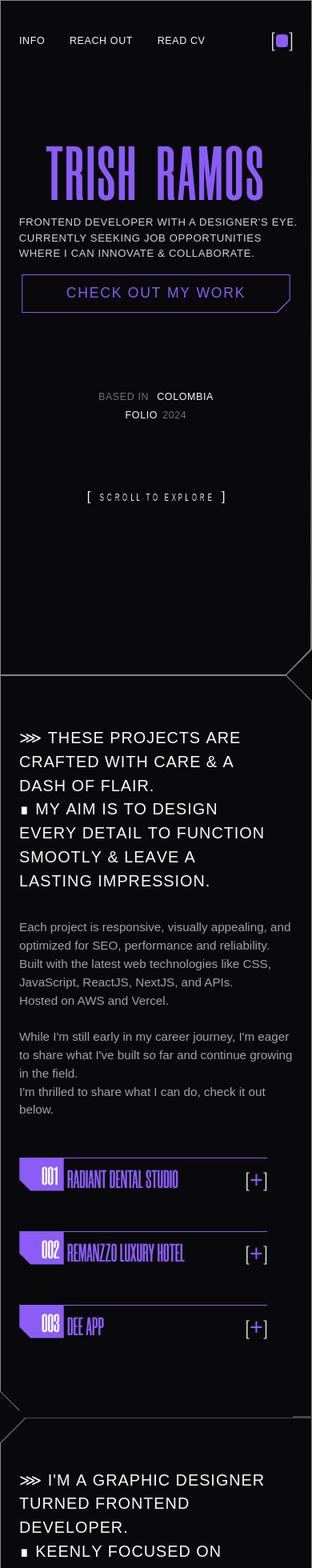
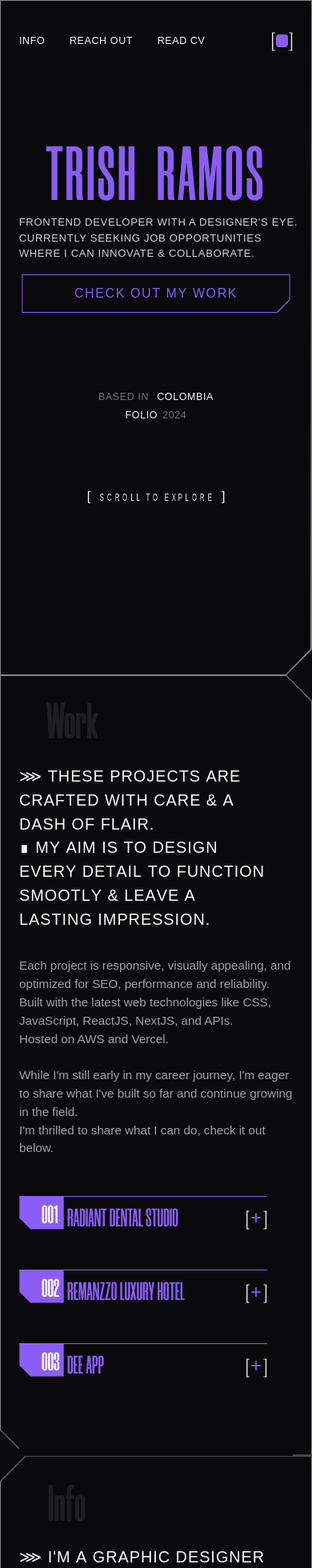
Before and after one commit to sandyFit/folio-2024, a React (Vite) app: page / in a window 390 px wide. Shown: the top 1960 px of the page at 80% size. Built offline with nearby package versions, Linux system fonts and the light colour scheme; a web font is replaced by a local one.

Commit message:
style adjustments

```diff
--- a/src/components/buttons/BottomLeftOutlineBtn.jsx
+++ b/src/components/buttons/BottomLeftOutlineBtn.jsx
@@ -3,9 +3,9 @@ import React from 'react'
 const BottomLeftOutlineBtn = () => {
     return (
         <button border-cut="bottom-left-purple"
-            className="group relative px-10 py-1 text-xxsmall-white mt-6 ">
+            className="group relative px-[1.45rem] lg:px-10 h-7 lg:h-9 mt-6 flex items-center ">
             <a to={"work"}
-                className="group relative overflow-hidden text-xsmall-purple tracking-widest">
+                className="group relative overflow-hidden text-xxsmall-purple lg:text-xsmall-purple tracking-widest">
                 <span className="relative inline-flex">
                     <span className="duration-700 [transition-delay:0.02s]
                     group-hover:[transform:rotateY(360deg)] group-hover:text-zinc-300">
--- a/src/components/buttons/SeeMore.jsx
+++ b/src/components/buttons/SeeMore.jsx
@@ -21,7 +21,7 @@ const SeeMore = ({ isOpen, handleToggle }) => {
                 {isOpen ? (
                     <span className='text-[3.2rem] absolute right-[1.88rem] -top-[1.8rem]'>-</span>
                 ) : (
-                        <span className='text-[2.1rem] absolute right-[2rem] -top-[.65rem]'>+</span>
+                        <span className='text-[2.1rem] absolute right-[1.8rem] -top-[.65rem]'>+</span>
                 )
                 }
             </div>
--- a/src/components/buttons/SeeMoreSmall.jsx
+++ b/src/components/buttons/SeeMoreSmall.jsx
@@ -21,7 +21,7 @@ const SeeMoreSmall = ({ isOpen, handleToggle }) => {
                 {isOpen ? (
                     <span className='text-[2.9rem] absolute right-[.4rem] -bottom-[1rem]'>-</span>
                 ) : (
-                        <span className='text-[1.8rem] absolute right-[.3rem] -bottom-[.5rem]'>+</span>
+                        <span className='text-[1.5rem] absolute right-[.4rem] -bottom-[.2rem]'>+</span>
                 )
                 }
             </div>
--- a/src/components/buttons/TopRightOutline.jsx
+++ b/src/components/buttons/TopRightOutline.jsx
@@ -2,10 +2,10 @@ import React from 'react'
 
 const TopRightOutline = () => {
     return (
-        <button border-cut="bottom-right-purple"
-            className="group relative px-10 py-1 text-xxsmall-white mt-6 ">
+        <button border-cut="top-right"
+            className="group relative px-[1.45rem] lg:px-10 h-7 lg:h-9 mt-6 flex items-center">
             <a to={"work"}
-                className="group relative overflow-hidden text-xsmall-purple tracking-widest">
+                className="group relative overflow-hidden text-xxsmall-purple lg:text-xsmall-purple tracking-widest">
                 <span className="relative inline-flex">
                     <span className="duration-700 [transition-delay:0.02s]
                     group-hover:[transform:rotateY(360deg)] group-hover:text-zinc-300">
--- a/src/index.css
+++ b/src/index.css
@@ -198,7 +198,7 @@
     }
 
     .text-xsmall-purple {
-      @apply font-grotesk text-violet-500 text-[1.1rem] font-[100] leading-[18px] uppercase
+      @apply font-grotesk text-violet-500 text-[1rem] lg:text-[1.1rem] font-[100] leading-[18px] uppercase
     }
 
     .text-xxsmall {
@@ -218,7 +218,7 @@
     }
 
     .text-xxsmall-purple {
-      @apply font-grotesk text-violet-600 text-[.8rem] font-[400] tracking-wider
+      @apply font-grotesk text-violet-600 uppercase text-[.8rem] font-[400] tracking-wider
     }
 
 
--- a/src/layouts/ProjectsList.jsx
+++ b/src/layouts/ProjectsList.jsx
@@ -63,16 +63,16 @@ const ProjectsList = () => {
                                         </div>
                                     </div>
                                     {openProjectIndex === index && (
-                                        <div className="w-full flex flex-col pl-1 lg:pl-6">
+                                        <div className="w-full lg:w-[90%] flex flex-col pl-1 lg:pl-6">
                                             <div className="w-full flex">
                                                 <img
                                                     src="/img/hero.png"
                                                     alt="Radiant Website"
-                                                    className='w-[65vw] lg:w-[44.6vw] bg-cover sticky top-16 left-[10%]
+                                                    className='w-full bg-cover sticky top-16 left-[10%]
                                                     py-[1.375rem]  z-[5]'
                                                 />
                                             </div>
-                                            <div className="flex flex-col justify-end w-[65vw] lg:w-[44.6vw] mt-auto ">
+                                            <div className="flex flex-col justify-end w-full mt-auto ">
                                                 <p className="w-full text-xsmall" dangerouslySetInnerHTML={{ __html: project.description }} />
                                                 <h4 className="text-xsmall-white mt-6">Technologies:</h4>
                                                 <p className="text-xsmall" dangerouslySetInnerHTML={{ __html: project.technologies }} />
--- a/src/pages/About.jsx
+++ b/src/pages/About.jsx
@@ -11,7 +11,7 @@ const About = () => {
             className='w-full min-h-screen flex flex-col justify-center items-start bg-zinc-950 relative pb-20'
         >
             <div className="flex flex-col px-6 2xl:px-16" border-cut="top-and-bottom-about">
-                <article className="flex flex-col items-start mt-16 lg:mt-32">
+                <article className="flex flex-col items-start mt-28 lg:mt-32">
                     <div className="flex justify-between relative">
                         <div className='title-h2 relative'>
                             <TextShimmerEffect text={"⋙ I'm a graphic designer"} />
@@ -32,6 +32,14 @@ const About = () => {
                         <div className="hidden lg:flex flex-col text-right morganite-extra-bold text-[28rem] font-[500] leading-[260px] text-zinc-700 text-opacity-40 absolute -right-[36rem] bottom-10">
                             <span className=''>Info</span>
                         </div>
+
+                        <div className="lg:hidden flex flex-col text-right morganite-extra-bold text-[4rem] lg:text-[26rem]
+                            font-[500] leading-[130px]
+                        text-zinc-700 text-opacity-40 relative">
+                        <span className='absolute bottom-[10rem] right-56 '>
+                            Info
+                        </span>
+                    </div>
                     </div>
 
                     <div className="flex gap-32 justyfy-start lg:justify-end mt-8 lg:mt-12">
--- a/src/pages/Projects.jsx
+++ b/src/pages/Projects.jsx
@@ -11,8 +11,8 @@ const Projects = () => {
         <section id='work' data-cursor-color='#d946ef'
             className='w-full min-h-screen flex flex-col justify-center items-start bg-zinc-950 relative'>
             <div className="w-full flex flex-col items-start px-6 2xl:px-16" border-cut="footer-btm">
-               <div className="flex justify-between relative mt-16 2xl:mt-32">
-                    <div className='title-h2 relative'>
+               <div className="flex justify-between relative mt-28 lg:mt-32">
+                    <div className='title-h2 relative '>
                         <TextShimmerEffect text={"⋙ These projects are"}/>
                         <TextShimmerEffect text={"Crafted with Care & a"}/>
                         <TextShimmerEffect text={"Dash of Flair. "} />
@@ -33,9 +33,16 @@ const Projects = () => {
 
 
 
-                    <div className="hidden lg:flex flex-col text-right morganite-extra-bold text-[26rem] font-[500] leading-[130px]
+                    <div className="hidden lg:flex flex-col text-right morganite-extra-bold text-[4rem] lg:text-[26rem] font-[500] leading-[130px]
                         text-zinc-700 text-opacity-40 relative">
-                        <span className='absolute bottom-[5.4rem] -right-[36rem]'>
+                        <span className='absolute bottom-[5.4rem] -right-[36rem] '>
+                            Work
+                        </span>
+                    </div>
+
+                    <div className="lg:hidden flex flex-col text-right morganite-extra-bold text-[4rem] lg:text-[26rem] font-[500] leading-[130px]
+                        text-zinc-700 text-opacity-40 relative">
+                        <span className='absolute bottom-[12rem] right-52 '>
                             Work
                         </span>
                     </div>
```
